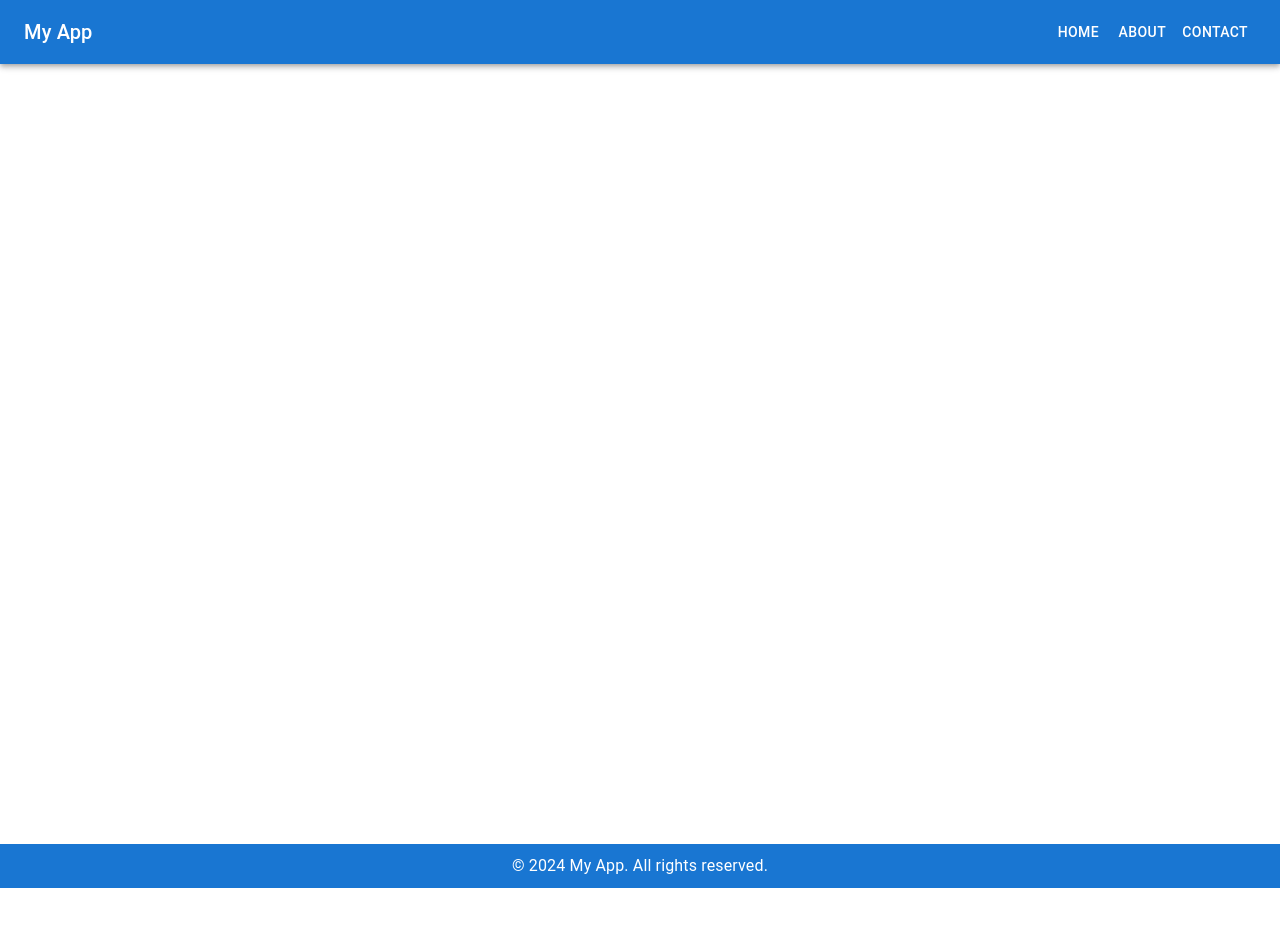
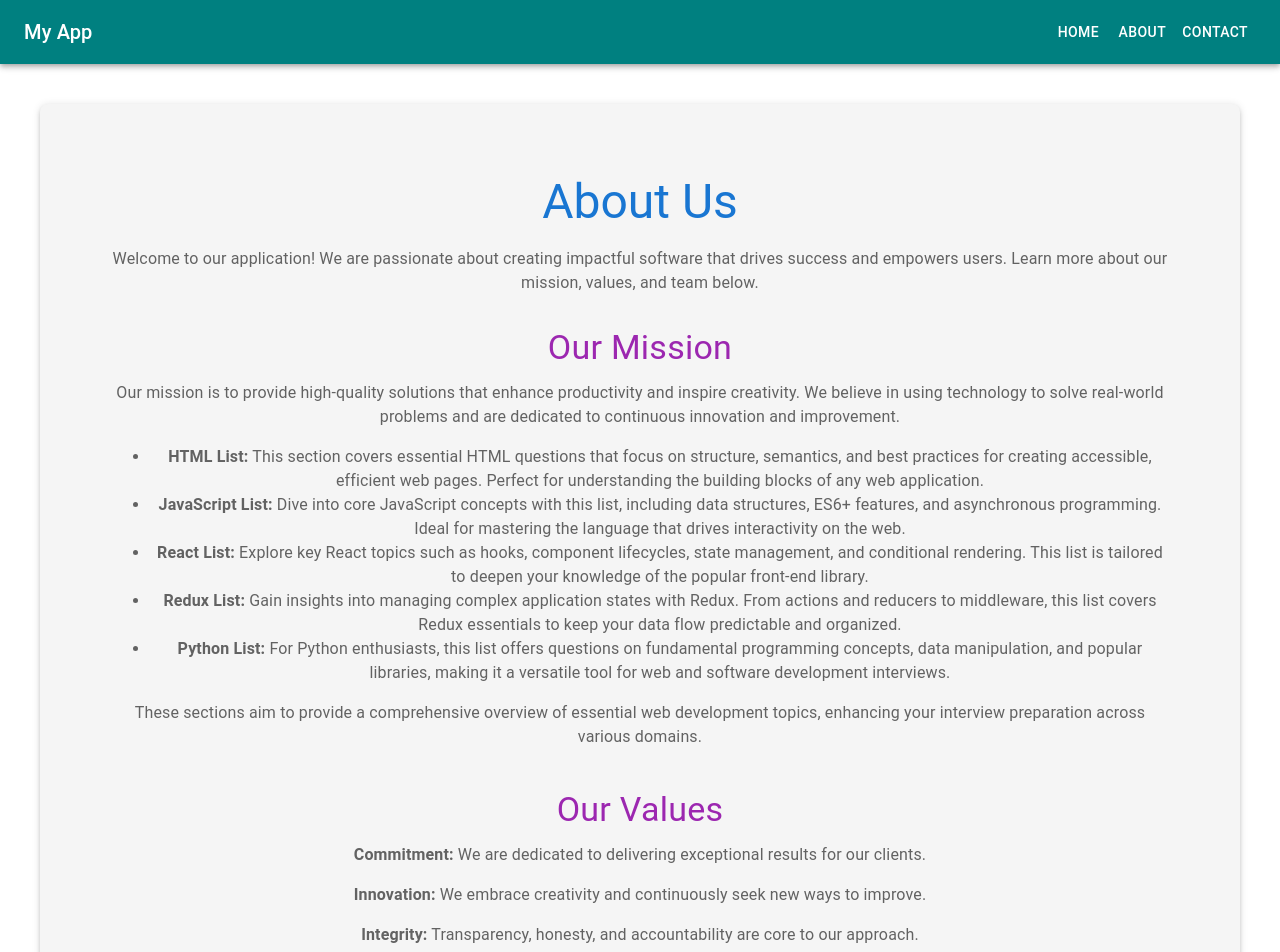
Before and after one commit to sumirpv/StackReady, a React (Create React App) app: page /#/about in a window 1280 px wide. Shown: the top 952 px of the page. Before the commit the page ends 888 px from the top, so only its background shows below. Built offline with nearby package versions, Linux system fonts and the light colour scheme.

Commit message:
about and contact page update

```diff
--- a/src/App.js
+++ b/src/App.js
@@ -8,6 +8,8 @@ import JavaScriptList from "./pages/JavaScriptList";
 import ReactList from "./pages/ReactList";
 import ReduxList from "./pages/ReduxList";
 import PythonList from "./pages/Python";
+import About from "./pages/About";
+import Contact from "./pages/Contact";
 import { Box } from "@mui/material";
 
 function App() {
@@ -23,6 +25,8 @@ function App() {
           <Route path="/reactList" element={<ReactList />} />
           <Route path="/reduxList" element={<ReduxList />} />
           <Route path="/pythonList" element={<PythonList />} />
+          <Route path="/about" element={<About />} />
+          <Route path="/contact" element={<Contact />} />
         </Routes>
       </Box>
       <Footer />
--- a/src/components/Footer.js
+++ b/src/components/Footer.js
@@ -10,7 +10,7 @@ function Footer() {
         // left: 0,
         marginTop: "20px",
         width: "100%",
-        backgroundColor: "primary.main",
+        backgroundColor: "#008080",
         color: "white",
         textAlign: "center",
         padding: "10px 0",
--- a/src/components/Header.js
+++ b/src/components/Header.js
@@ -4,7 +4,10 @@ import { Link } from "react-router-dom";
 
 function Header() {
   return (
-    <AppBar position="static" sx={{ marginBottom: "20px" }}>
+    <AppBar
+      position="static"
+      sx={{ marginBottom: "20px", backgroundColor: "#008080" }}
+    >
       <Toolbar>
         <Typography variant="h6" sx={{ flexGrow: 1 }}>
           My App
--- /dev/null
+++ b/src/pages/About.js
@@ -0,0 +1,132 @@
+import React from "react";
+import {
+  Container,
+  Typography,
+  Box,
+  Card,
+  CardContent,
+  Avatar,
+  Grid,
+} from "@mui/material";
+import PersonIcon from "@mui/icons-material/Person";
+
+function About() {
+  return (
+    <Container
+      sx={{
+        backgroundColor: "#f5f5f5",
+        padding: "70px 70px 50px 70px !important",
+        borderRadius: 2,
+        boxShadow: 3,
+        marginTop: 5,
+        textAlign: "center",
+      }}
+    >
+      <Typography variant="h3" color="primary" gutterBottom>
+        About Us
+      </Typography>
+
+      <Typography
+        variant="body1"
+        sx={{ color: "text.secondary", marginBottom: 4 }}
+      >
+        Welcome to our application! We are passionate about creating impactful
+        software that drives success and empowers users. Learn more about our
+        mission, values, and team below.
+      </Typography>
+
+      <Box sx={{ marginBottom: 5 }}>
+        <Typography variant="h4" color="secondary" gutterBottom>
+          Our Mission
+        </Typography>
+        <Typography variant="body1" color="text.secondary">
+          Our mission is to provide high-quality solutions that enhance
+          productivity and inspire creativity. We believe in using technology to
+          solve real-world problems and are dedicated to continuous innovation
+          and improvement.
+          <b />
+          <ul>
+            <li>
+              <strong>HTML List:</strong> This section covers essential HTML
+              questions that focus on structure, semantics, and best practices
+              for creating accessible, efficient web pages. Perfect for
+              understanding the building blocks of any web application.
+            </li>
+            <li>
+              <strong>JavaScript List:</strong> Dive into core JavaScript
+              concepts with this list, including data structures, ES6+ features,
+              and asynchronous programming. Ideal for mastering the language
+              that drives interactivity on the web.
+            </li>
+            <li>
+              <strong>React List:</strong> Explore key React topics such as
+              hooks, component lifecycles, state management, and conditional
+              rendering. This list is tailored to deepen your knowledge of the
+              popular front-end library.
+            </li>
+            <li>
+              <strong>Redux List:</strong> Gain insights into managing complex
+              application states with Redux. From actions and reducers to
+              middleware, this list covers Redux essentials to keep your data
+              flow predictable and organized.
+            </li>
+            <li>
+              <strong>Python List:</strong> For Python enthusiasts, this list
+              offers questions on fundamental programming concepts, data
+              manipulation, and popular libraries, making it a versatile tool
+              for web and software development interviews.
+            </li>
+          </ul>
+          These sections aim to provide a comprehensive overview of essential
+          web development topics, enhancing your interview preparation across
+          various domains.
+        </Typography>
+      </Box>
+
+      <Box sx={{ marginBottom: 5 }}>
+        <Typography variant="h4" color="secondary" gutterBottom>
+          Our Values
+        </Typography>
+        <Typography variant="body1" color="text.secondary" paragraph>
+          <strong>Commitment:</strong> We are dedicated to delivering
+          exceptional results for our clients.
+        </Typography>
+        <Typography variant="body1" color="text.secondary" paragraph>
+          <strong>Innovation:</strong> We embrace creativity and continuously
+          seek new ways to improve.
+        </Typography>
+        <Typography variant="body1" color="text.secondary" paragraph>
+          <strong>Integrity:</strong> Transparency, honesty, and accountability
+          are core to our approach.
+        </Typography>
+      </Box>
+
+      {/* <Box>
+        <Typography variant="h4" color="secondary" gutterBottom>
+          Meet the Team
+        </Typography>
+        <Grid container spacing={3} justifyContent="center">
+          {[1, 2, 3, 4].map((i) => (
+            <Grid item xs={12} sm={6} md={3} key={i}>
+              <Card sx={{ maxWidth: 200, margin: "auto" }}>
+                <CardContent sx={{ textAlign: "center" }}>
+                  <Avatar sx={{ bgcolor: "primary.main", width: 80, height: 80, margin: "auto" }}>
+                    <PersonIcon sx={{ fontSize: 40 }} />
+                  </Avatar>
+                  <Typography variant="h6" color="text.primary" sx={{ marginTop: 2 }}>
+                    Team Member {i}
+                  </Typography>
+                  <Typography variant="body2" color="text.secondary">
+                    Role or short description of the team member's expertise.
+                  </Typography>
+                </CardContent>
+              </Card>
+            </Grid>
+          ))}
+        </Grid>
+      </Box> */}
+    </Container>
+  );
+}
+
+export default About;
--- /dev/null
+++ b/src/pages/Contact.js
@@ -0,0 +1,113 @@
+import React, { useState } from "react";
+import { TextField, Button, Container, Typography, Box } from "@mui/material";
+
+function ContactForm() {
+  const [formData, setFormData] = useState({
+    name: "",
+    email: "",
+    subject: "",
+    message: "",
+  });
+
+  const handleChange = (e) => {
+    const { name, value } = e.target;
+    setFormData((prevData) => ({ ...prevData, [name]: value }));
+  };
+
+  const handleSubmit = (e) => {
+    e.preventDefault();
+    // TODO: Add email sending functionality here
+    console.log("Email data:", formData);
+    alert("Your message has been sent!");
+    setFormData({
+      name: "",
+      email: "",
+      subject: "",
+      message: "",
+    });
+  };
+
+  return (
+    <Container
+      sx={{
+        backgroundColor: "#f5f5f5",
+        padding: "20px 50px 50px 20px !important",
+        borderRadius: 2,
+        boxShadow: 3,
+        marginTop: 5,
+        textAlign: "center",
+      }}
+    >
+      <Container maxWidth="sm">
+        <Box sx={{ mt: 4, mb: 4, textAlign: "center" }}>
+          <Typography variant="h4" gutterBottom color="primary">
+            Contact Us
+          </Typography>
+          <Typography variant="body1" color="textSecondary">
+            Have questions or feedback? Send us a message, and we'll get back to
+            you soon!
+          </Typography>
+        </Box>
+        <form onSubmit={handleSubmit}>
+          <TextField
+            fullWidth
+            label="Name"
+            name="name"
+            value={formData.name}
+            onChange={handleChange}
+            margin="normal"
+            required
+            sx={{ backgroundColor: "#ffffff" }}
+          />
+          <TextField
+            fullWidth
+            label="Email"
+            name="email"
+            value={formData.email}
+            onChange={handleChange}
+            margin="normal"
+            required
+            type="email"
+            sx={{ backgroundColor: "#ffffff" }}
+          />
+          <TextField
+            fullWidth
+            label="Subject"
+            name="subject"
+            value={formData.subject}
+            onChange={handleChange}
+            margin="normal"
+            required
+            sx={{ backgroundColor: "#ffffff" }}
+          />
+          <TextField
+            fullWidth
+            label="Message"
+            name="message"
+            value={formData.message}
+            onChange={handleChange}
+            margin="normal"
+            required
+            multiline
+            rows={4}
+            sx={{ backgroundColor: "#ffffff" }}
+          />
+          <Box sx={{ textAlign: "center", mt: 3 }}>
+            <Button
+              variant="contained"
+              type="submit"
+              sx={{
+                backgroundColor: "#FF6600",
+                "&:hover": { backgroundColor: "#CC5200" },
+              }}
+            >
+              Send Message
+            </Button>
+          </Box>
+        </form>
+      </Container>
+    </Container>
+  );
+}
+
+export default ContactForm;
--- a/src/pages/Home.js
+++ b/src/pages/Home.js
@@ -1,7 +1,6 @@
 import React from "react";
 import { Container, Typography, Box, Link } from "@mui/material";
 import { Link as RouterLink } from "react-router-dom";
-import HomeImage from "./assest/home-image.jpg";
 import DarthVader from "./assest/darth-vader.jpeg";
 
 function Home() {
```
